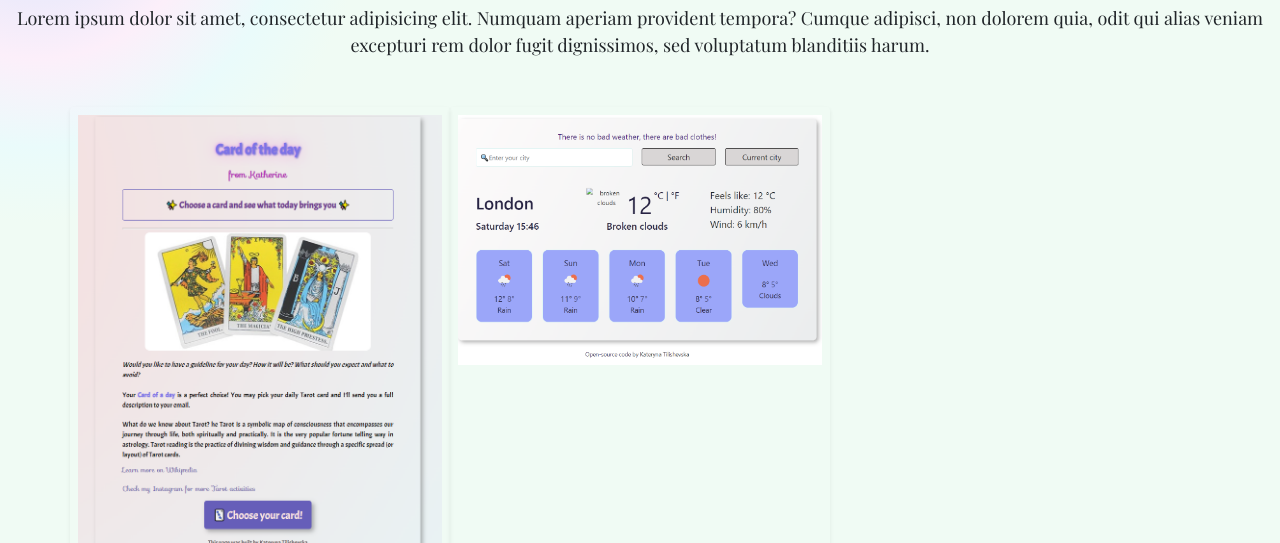
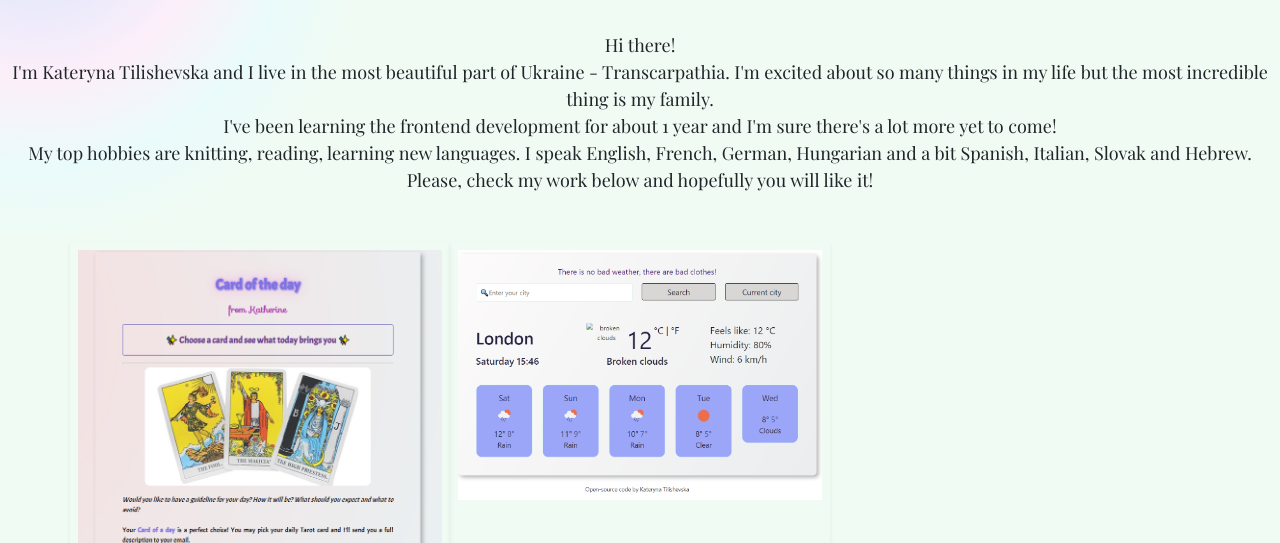
Before and after one commit to kateryna-tilishevska/portfolio-project, a plain HTML site: page about.html in a window 1280 px wide. Shown: the part 257-800 px from the top of the page. Drawn offline with nearby package versions, Linux system fonts and the light colour scheme.

Commit message:
Add files via upload

```diff
--- a/about.html
+++ b/about.html
@@ -74,10 +74,17 @@
     <h3 class="text-center">🇺🇦 Front-end developer from Ukraine</h3>
     <div class="about-me">
       <p class="text-center">
-        Lorem ipsum dolor sit amet, consectetur adipisicing elit. Numquam
-        aperiam provident tempora? Cumque adipisci, non dolorem quia, odit qui
-        alias veniam excepturi rem dolor fugit dignissimos, sed voluptatum
-        blanditiis harum.
+        <br>
+        Hi there!
+        <br> I'm Kateryna Tilishevska and I live in the most beautiful part of Ukraine - Transcarpathia.
+        I'm excited about so many things in my life
+        but the most incredible thing is my family.
+        <br>
+        I've been learning the frontend development for about 1 year and I'm sure there's a lot more yet to come!
+        <br>
+        My top hobbies are knitting, reading, learning new languages. I speak English, French, German, Hungarian and a bit Spanish, Italian, Slovak and Hebrew. <br>
+        Please, check my work below and hopefully you will like it!
+
       </p>
     </div>
 
```
